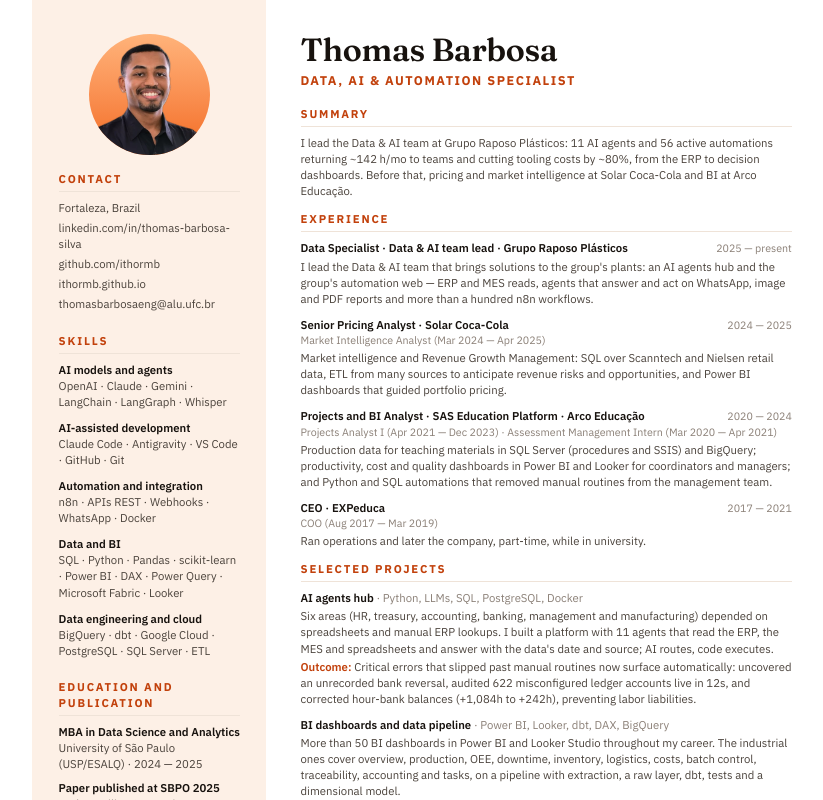
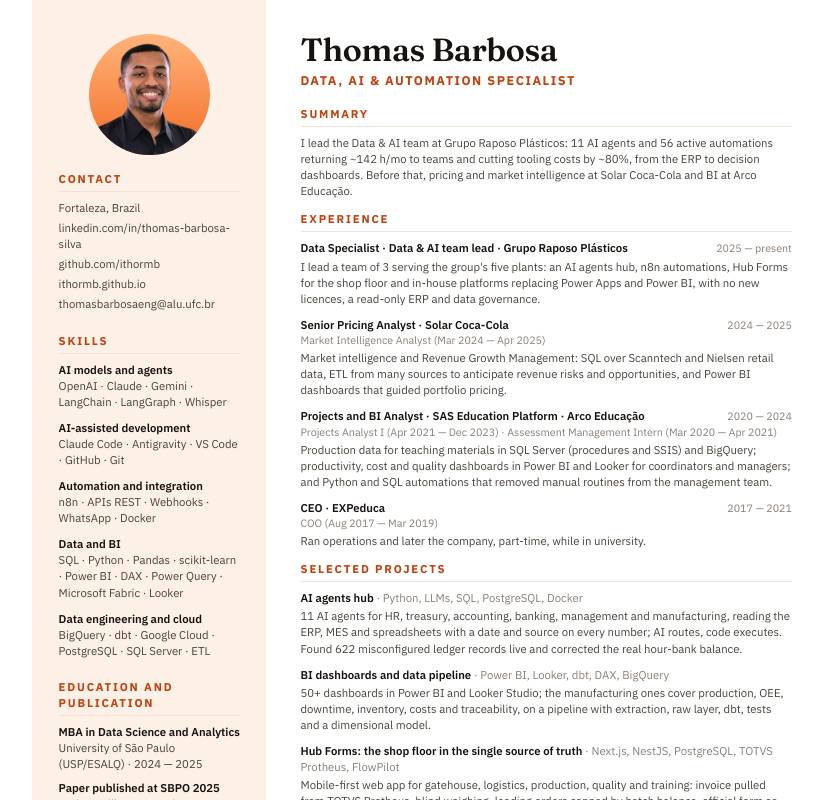
Before and after one commit to ithormb/ithormb.github.io, a Next.js app: page /en/cv in a window 1280 px wide. Shown: the top 800 px of the page, without its empty margins (211-1034 px from the left). Built offline with nearby package versions, Linux system fonts and the light colour scheme.

Commit message:
feat: CV com Hub Forms em uma página

```diff
--- a/app/[locale]/cv/page.tsx
+++ b/app/[locale]/cv/page.tsx
@@ -104,8 +104,14 @@
               {projetos.map((p) => (
                 <li key={p.titulo.pt} className="break-inside-avoid">
                   <p className="font-semibold text-ink">{p.titulo[l]} <span className="font-normal text-muted">· {p.tags.join(", ")}</span></p>
-                  <p className="mt-0.5">{p.descricao[l]}</p>
-                  {p.resultado && <p className="mt-0.5"><span className="font-semibold text-accent-ink">{L.res[l]}:</span> {p.resultado[l]}</p>}
+                  {p.cv ? (
+                    <p className="mt-0.5">{p.cv[l]}</p>
+                  ) : (
+                    <>
+                      <p className="mt-0.5">{p.descricao[l]}</p>
+                      {p.resultado && <p className="mt-0.5"><span className="font-semibold text-accent-ink">{L.res[l]}:</span> {p.resultado[l]}</p>}
+                    </>
+                  )}
                 </li>
               ))}
             </ol>
--- a/content/site.ts
+++ b/content/site.ts
@@ -9,6 +9,7 @@
   descricao: Text;
   // O que mudou no negócio, como capacidade observada. Sem números internos de empregador.
   resultado?: Text;
+  cv?: Text; // versão curta para o CV de uma página; sem ela, o CV usa descrição + resultado
   tags: string[];
   ano: string;
   thumb: Thumb;
@@ -166,8 +167,8 @@
       local: { pt: "remoto", en: "remote" },
       cargos: [{ titulo: { pt: "Especialista em Dados · líder do time de Dados e IA", en: "Data Specialist · Data & AI team lead" }, periodo: { pt: "set 2025 — hoje", en: "Sep 2025 — present" } }],
       descricao: {
-        pt: "Lidero o time de Dados e IA que leva soluções às fábricas do grupo: um hub de agentes de IA e a malha de automações do grupo — leitura do ERP e do MES, agentes que respondem e agem pelo WhatsApp, relatórios em imagem e PDF e mais de cem workflows em n8n.",
-        en: "I lead the Data & AI team that brings solutions to the group's plants: an AI agents hub and the group's automation web — ERP and MES reads, agents that answer and act on WhatsApp, image and PDF reports and more than a hundred n8n workflows.",
+        pt: "Lidero um time de 3 pessoas que atende as cinco fábricas do grupo: hub de agentes de IA, automações em n8n, o Hub Forms para o chão de fábrica e plataformas próprias no lugar de Power Apps e Power BI, sem licença nova, com ERP somente leitura e governança de dados.",
+        en: "I lead a team of 3 serving the group's five plants: an AI agents hub, n8n automations, Hub Forms for the shop floor and in-house platforms replacing Power Apps and Power BI, with no new licences, a read-only ERP and data governance.",
       },
       destaques: [
         { pt: "Lidero um time de 3 pessoas, formado internamente, que atende as cinco fábricas do grupo sem terceiros.", en: "I lead a team of 3, trained in-house, serving the group's five plants without external contractors." },
@@ -261,6 +262,7 @@
   projetos: [
     {
       titulo: { pt: "Hub de agentes de IA", en: "AI agents hub" },
+      cv: { pt: `${hub.agentes.length} agentes de IA para RH, tesouraria, contabilidade, bancos, gestão e indústria, lendo ERP, MES e planilhas com data e origem em cada número; a IA endereça, o código executa. Encontrou 622 cadastros contábeis incorretos ao vivo e corrigiu o saldo real de banco de horas.`, en: `${hub.agentes.length} AI agents for HR, treasury, accounting, banking, management and manufacturing, reading the ERP, MES and spreadsheets with a date and source on every number; AI routes, code executes. Found 622 misconfigured ledger records live and corrected the real hour-bank balance.` },
       descricao: {
         pt: `Seis áreas (RH, tesouraria, contabilidade, bancos, gestão e indústria) dependiam de planilha e consulta manual ao ERP. Construí uma plataforma com ${hub.agentes.length} agentes que leem ERP, MES e planilhas e respondem com data e origem do dado; a IA endereça, o código executa.`,
         en: `Six areas (HR, treasury, accounting, banking, management and manufacturing) depended on spreadsheets and manual ERP lookups. I built a platform with ${hub.agentes.length} agents that read the ERP, the MES and spreadsheets and answer with the data's date and source; AI routes, code executes.`,
@@ -276,6 +278,7 @@
     },
     {
       titulo: { pt: "Painéis de BI e pipeline de dados", en: "BI dashboards and data pipeline" },
+      cv: { pt: "50+ painéis em Power BI e Looker Studio; os industriais cobrem produção, OEE, paradas, estoques, custos e rastreabilidade, sobre pipeline com extração, camada bruta, dbt, testes e modelo dimensional.", en: "50+ dashboards in Power BI and Looker Studio; the manufacturing ones cover production, OEE, downtime, inventory, costs and traceability, on a pipeline with extraction, raw layer, dbt, tests and a dimensional model." },
       descricao: {
         pt: "Mais de 50 painéis de BI em Power BI e Looker Studio ao longo da carreira. Os industriais cobrem visão geral, produção, OEE, paradas, estoques, logística, custos, controle de lote, rastreabilidade, contabilidade e tarefas, sobre um pipeline com extração, camada bruta, dbt, testes e modelo dimensional.",
         en: "More than 50 BI dashboards in Power BI and Looker Studio throughout my career. The industrial ones cover overview, production, OEE, downtime, inventory, logistics, costs, batch control, traceability, accounting and tasks, on a pipeline with extraction, a raw layer, dbt, tests and a dimensional model.",
@@ -288,6 +291,7 @@
     },
     {
       titulo: { pt: "Hub Forms: o chão de fábrica na fonte única de dados", en: "Hub Forms: the shop floor in the single source of truth" },
+      cv: { pt: "App web mobile-first para portaria, logística, produção, qualidade e treinamentos: nota fiscal puxada do TOTVS Protheus, conferência cega, ordem de carregamento travada pelo saldo do lote, ficha oficial em PDF e presença por QR code, no mesmo banco do FlowPilot, do painel de fábrica e da IA.", en: "Mobile-first web app for gatehouse, logistics, production, quality and training: invoice pulled from TOTVS Protheus, blind weighing, loading orders capped by batch balance, official form as PDF and QR-code attendance, in the same database as FlowPilot, the plant dashboard and the AI." },
       descricao: {
         pt: "Portaria, logística, produção, qualidade e treinamentos registravam em papel, planilhas e apps soltos. O Hub Forms é uma aplicação web mobile-first em que cada registro nasce validado contra o TOTVS Protheus, com foto de evidência e horário do servidor, no mesmo banco do FlowPilot, do Painel de fábrica e dos agentes de IA.",
         en: "Gatehouse, logistics, production, quality and training were logged on paper, spreadsheets and scattered apps. Hub Forms is a mobile-first web app where every record is validated against TOTVS Protheus at entry, with photo evidence and a server timestamp, in the same database as FlowPilot, the plant dashboard and the AI agents.",
@@ -300,7 +304,6 @@
       ano: "2026",
       thumb: "app",
       href: "/forms/",
-      noCv: true,
     },
     {
       titulo: { pt: "Plataforma de gestão de tarefas", en: "Task management platform" },
@@ -335,6 +338,7 @@
     },
     {
       titulo: { pt: `${numeros.workflows} automações em n8n (${numeros.fluxosAtivos} ativas)`, en: `${numeros.workflows} n8n automations (${numeros.fluxosAtivos} active)` },
+      cv: { pt: `${numeros.fluxosAtivos} rotinas ativas ligando ERP, BigQuery, Microsoft 365 e Google, que entregam imagem, PDF e tarefa com prazo no WhatsApp e no e-mail, todo dia útil: ~142 h/mês devolvidas às áreas e conferência de canhotos em 3 fábricas sem abrir PDF.`, en: `${numeros.fluxosAtivos} active routines connecting the ERP, BigQuery, Microsoft 365 and Google, delivering images, PDFs and tasks with deadlines over WhatsApp and email every business day: ~142 h/mo returned to teams and invoice-receipt checks across 3 plants without opening a PDF.` },
       descricao: {
         pt: `${numeros.fluxosAtivos} rotinas em produção contínua devolvem mais de 140 horas/mês às áreas. ${numeros.nos.toLocaleString("pt-BR")} nós ligando ERP, BigQuery, Microsoft 365 e Google entregam imagem, PDF e tarefa com prazo onde a pessoa já está — WhatsApp e e-mail — todo dia útil, sem ninguém apertar botão.`,
         en: `${numeros.fluxosAtivos} routines in continuous production return over 140 hours/month to business teams. ${numeros.nos.toLocaleString("en-US")} nodes connecting ERP, BigQuery, Microsoft 365, and Google deliver images, PDFs, and tasks where people already are — WhatsApp and email — every business day.`,
```
Also changed, not shown: 2 other files (tests, documents, lock files or other folders).
